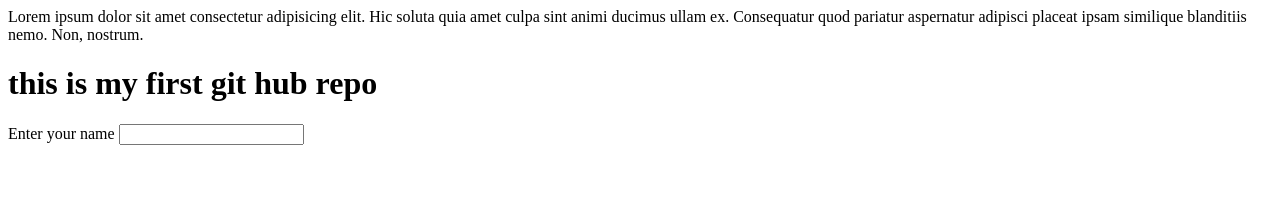
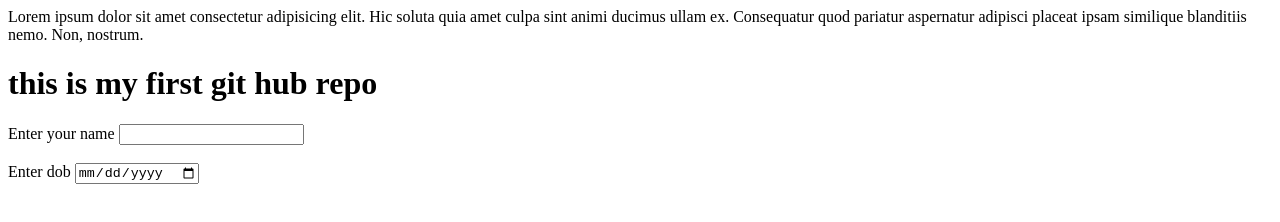
Before and after one commit to Neha-1118/1st-git-repository, a plain HTML site: page git.html in a window 1280 px wide. Drawn offline with Linux system fonts and the light colour scheme.

Commit message:
form add

```diff
--- a/git.html
+++ b/git.html
@@ -7,7 +7,9 @@
     <h1>this is my first git hub repo</h1>
     <form>
         <label>Enter your name</label>
-        <input type="text"/>
+        <input type="text"/><br><br>
+        <label> Enter dob</label>
+        <input type="date"/>
 
 
     </form>
```
